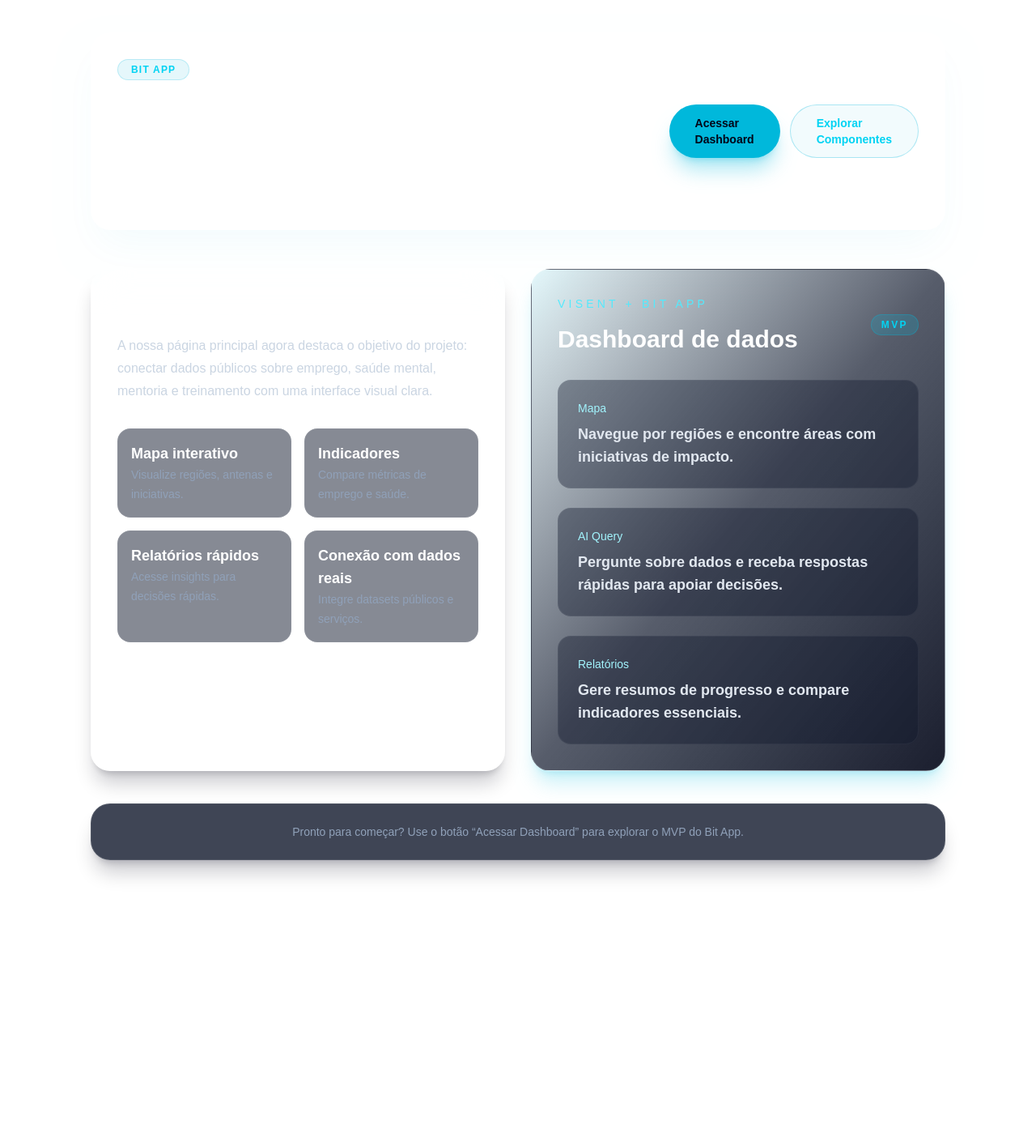
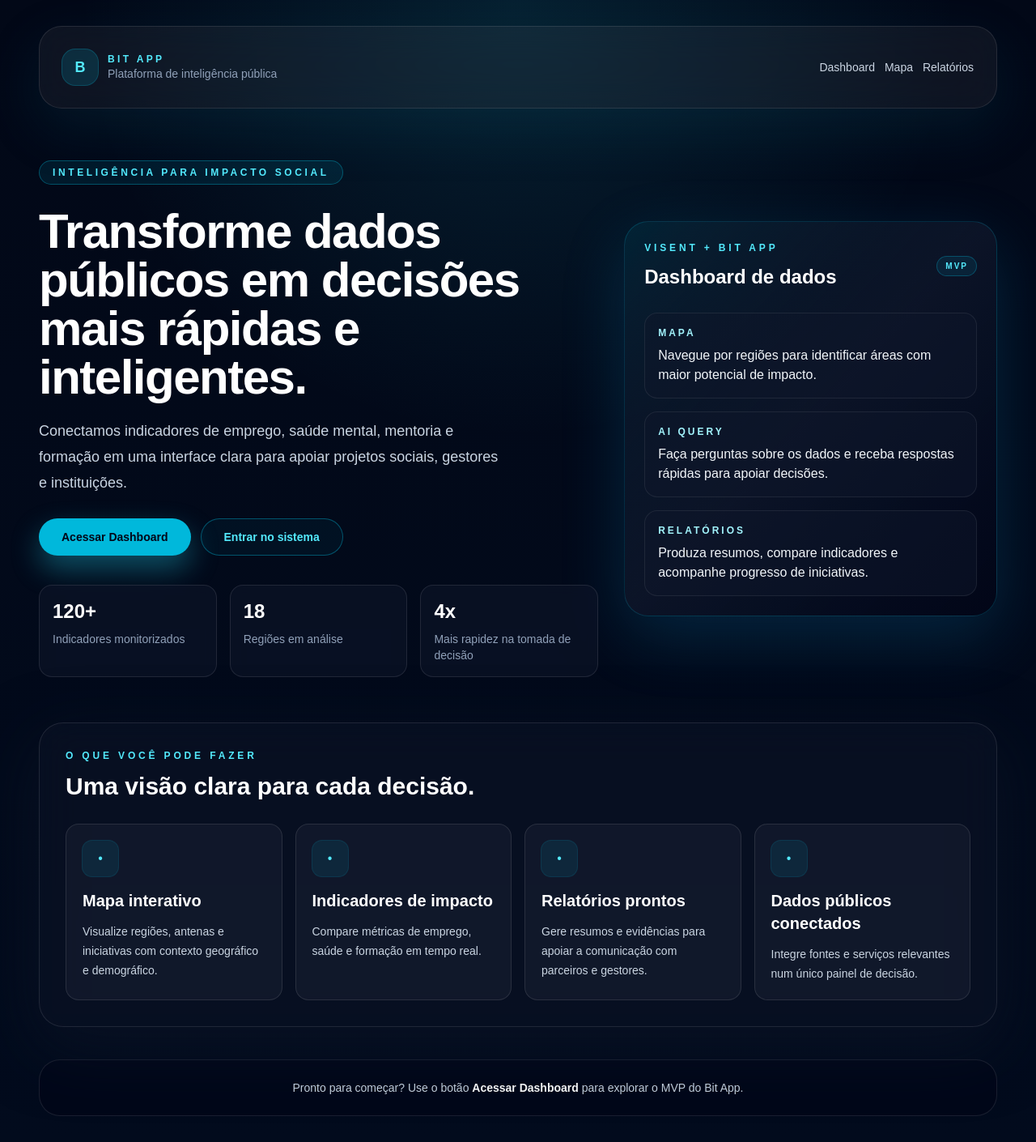
Before and after one commit to Paulino-46/Plataforma-Inteligencia-Publica, a Next.js app in the folder frontend/: page /home in a window 1280 px wide. Shown: the whole page at 81% size. Before the commit the page ends 1102 px from the top, so only its background shows below. Built offline with nearby package versions, Linux system fonts and the light colour scheme.

Commit message:
HomePage Update

```diff
--- a/frontend/app/home/page.tsx
+++ b/frontend/app/home/page.tsx
@@ -1,87 +1,151 @@
 import Link from "next/link";
+
+const stats = [
+  { value: "120+", label: "Indicadores monitorizados" },
+  { value: "18", label: "Regiões em análise" },
+  { value: "4x", label: "Mais rapidez na tomada de decisão" },
+];
+
+const capabilities = [
+  {
+    title: "Mapa interativo",
+    description: "Visualize regiões, antenas e iniciativas com contexto geográfico e demográfico.",
+  },
+  {
+    title: "Indicadores de impacto",
+    description: "Compare métricas de emprego, saúde e formação em tempo real.",
+  },
+  {
+    title: "Relatórios prontos",
+    description: "Gere resumos e evidências para apoiar a comunicação com parceiros e gestores.",
+  },
+  {
+    title: "Dados públicos conectados",
+    description: "Integre fontes e serviços relevantes num único painel de decisão.",
+  },
+];
 
 export default function Home() {
   return (
-    <div className="min-h-screen bg-[radial-gradient(ellipse_at_top,_var(--tw-gradient-stops))] from-slate-900 via-slate-950 to-black text-slate-100">
-      <main className="mx-auto flex min-h-screen max-w-6xl flex-col justify-between px-6 py-10 lg:px-12">
-        <header className="flex flex-col gap-6 rounded-3xl border border-white/10 bg-white/5 p-8 shadow-2xl shadow-cyan-500/5 backdrop-blur-2xl sm:flex-row sm:items-center sm:justify-between transition-all hover:border-white/20">
-          <div className="space-y-2">
-            <p className="inline-flex rounded-full bg-cyan-500/10 border border-cyan-500/20 px-4 py-1 text-xs font-bold uppercase tracking-widest text-cyan-400">
-              Bit App</p>
-            <h1 className="text-4xl font-bold tracking-tight text-white sm:text-5xl">
-              Visualize dados com mapas, indicadores e insights para projetos sociais.
+    <div className="min-h-screen bg-[radial-gradient(circle_at_top,_rgba(34,211,238,0.12),_transparent_35%),linear-gradient(180deg,_#020817_0%,_#020b1d_100%)] text-slate-100">
+      <main className="mx-auto flex min-h-screen max-w-7xl flex-col px-5 py-8 sm:px-8 lg:px-12">
+        <header className="flex flex-col gap-6 rounded-[28px] border border-white/10 bg-white/5 p-5 shadow-[0_24px_70px_rgba(14,116,144,0.15)] backdrop-blur-xl sm:flex-row sm:items-center sm:justify-between sm:p-7">
+          <div className="flex items-center gap-3">
+            <div className="flex h-11 w-11 items-center justify-center rounded-2xl bg-cyan-500/15 text-lg font-black text-cyan-300 ring-1 ring-cyan-400/30">
+              B
+            </div>
+            <div>
+              <p className="text-xs font-bold uppercase tracking-[0.28em] text-cyan-300">Bit App</p>
+              <p className="text-sm text-slate-400">Plataforma de inteligência pública</p>
+            </div>
+          </div>
+
+          <nav className="flex flex-wrap items-center gap-3 text-sm text-slate-300">
+            <Link href="/dashboard" className="transition hover:text-white">Dashboard</Link>
+            <Link href="/dashboard/map" className="transition hover:text-white">Mapa</Link>
+            <Link href="/dashboard/reports" className="transition hover:text-white">Relatórios</Link>
+          </nav>
+        </header>
+
+        <section className="mt-10 grid items-center gap-8 lg:grid-cols-[1.2fr_0.8fr] lg:pt-6">
+          <div className="space-y-7">
+            <span className="inline-flex rounded-full border border-cyan-400/30 bg-cyan-500/10 px-4 py-1.5 text-xs font-bold uppercase tracking-[0.3em] text-cyan-300">
+              Inteligência para impacto social
+            </span>
+
+            <div className="space-y-5">
+              <h1 className="max-w-2xl text-4xl font-black tracking-tight text-white sm:text-5xl lg:text-6xl">
+                Transforme dados públicos em decisões mais rápidas e inteligentes.
               </h1>
+              <p className="max-w-xl text-lg leading-8 text-slate-300">
+                Conectamos indicadores de emprego, saúde mental, mentoria e formação em uma interface clara para apoiar projetos sociais, gestores e instituições.
+              </p>
             </div>
+
             <div className="flex flex-col gap-3 sm:flex-row">
               <Link
                 href="/dashboard"
-              className="inline-flex items-center justify-center rounded-full bg-cyan-500 px-8 py-3 text-sm font-bold text-slate-950 transition-all hover:bg-cyan-400 hover:scale-105 active:scale-95 shadow-xl shadow-cyan-500/30"
+                className="inline-flex items-center justify-center rounded-full bg-cyan-500 px-7 py-3 text-sm font-bold text-slate-950 shadow-[0_16px_35px_rgba(34,211,238,0.35)] transition hover:-translate-y-0.5 hover:bg-cyan-400"
               >
                 Acessar Dashboard
               </Link>
               <Link
-              href="/components"
-              className="inline-flex items-center justify-center rounded-full border border-cyan-500/30 bg-cyan-500/5 px-8 py-3 text-sm font-bold text-cyan-400 transition-all hover:bg-cyan-500/10 hover:border-cyan-400 hover:scale-105 active:scale-95"
+                href="/"
+                className="inline-flex items-center justify-center rounded-full border border-cyan-500/40 bg-cyan-500/5 px-7 py-3 text-sm font-bold text-cyan-300 transition hover:border-cyan-400 hover:bg-cyan-500/10"
               >
-              Explorar Componentes
+                Entrar no sistema
               </Link>
             </div>
-        </header>
 
-        <section className="mt-12 grid gap-8 lg:grid-cols-2">
-          <div className="group rounded-3xl border border-white/10 bg-white/5 p-8 shadow-xl shadow-slate-950/20 backdrop-blur-xl transition-all hover:border-white/20">
-            <h2 className="text-2xl font-semibold text-white">O que você pode fazer aqui</h2>
-            <p className="mt-4 max-w-xl text-slate-300 leading-7">
-              A nossa página principal agora destaca o objetivo do projeto: conectar dados públicos sobre emprego, saúde mental, mentoria e treinamento com uma interface visual clara.
-            </p>
-            <ul className="mt-8 grid gap-4 text-slate-200 sm:grid-cols-2">
-              <li className="rounded-2xl bg-slate-900/50 border border-white/5 p-4 transition-all group-hover:bg-slate-900/80 group-hover:border-white/10">
-                <strong className="block text-lg font-semibold text-white">Mapa interativo</strong>
-                <span className="text-sm text-slate-400">Visualize regiões, antenas e iniciativas.</span>
-              </li>
-              <li className="rounded-2xl bg-slate-900/50 border border-white/5 p-4 transition-all group-hover:bg-slate-900/80 group-hover:border-white/10">
-                <strong className="block text-lg font-semibold text-white">Indicadores</strong>
-                <span className="text-sm text-slate-400">Compare métricas de emprego e saúde.</span>
-              </li>
-              <li className="rounded-2xl bg-slate-900/50 border border-white/5 p-4 transition-all group-hover:bg-slate-900/80 group-hover:border-white/10">
-                <strong className="block text-lg font-semibold text-white">Relatórios rápidos</strong>
-                <span className="text-sm text-slate-400">Acesse insights para decisões rápidas.</span>
-              </li>
-              <li className="rounded-2xl bg-slate-900/50 border border-white/5 p-4 transition-all group-hover:bg-slate-900/80 group-hover:border-white/10">
-                <strong className="block text-lg font-semibold text-white">Conexão com dados reais</strong>
-                <span className="text-sm text-slate-400">Integre datasets públicos e serviços.</span>
-              </li>
-            </ul>
+            <div className="grid gap-4 pt-2 sm:grid-cols-3">
+              {stats.map((stat) => (
+                <div key={stat.label} className="rounded-2xl border border-white/10 bg-slate-900/55 p-4 backdrop-blur-sm">
+                  <div className="text-2xl font-black text-white">{stat.value}</div>
+                  <p className="mt-2 text-sm text-slate-400">{stat.label}</p>
+                </div>
+              ))}
+            </div>
           </div>
 
-          <div className="group rounded-3xl border border-white/10 bg-gradient-to-br from-cyan-500/10 via-slate-900/70 to-slate-950/90 p-8 shadow-xl shadow-cyan-500/20 backdrop-blur-xl transition-all hover:border-cyan-500/30">
+          <div className="rounded-[30px] border border-cyan-500/20 bg-gradient-to-br from-cyan-500/10 via-slate-900/80 to-slate-950 p-6 shadow-[0_25px_80px_rgba(14,165,233,0.18)]">
             <div className="flex items-center justify-between">
               <div>
-                <p className="text-sm uppercase tracking-[0.3em] text-cyan-300">Visent + Bit App</p>
-                <h2 className="mt-4 text-3xl font-semibold text-white">Dashboard de dados</h2>
+                <p className="text-xs font-bold uppercase tracking-[0.32em] text-cyan-300">Visent + Bit App</p>
+                <h2 className="mt-3 text-2xl font-semibold text-white">Dashboard de dados</h2>
               </div>
-              <span className="rounded-full bg-cyan-500/20 border border-cyan-500/30 px-3 py-1 text-xs font-bold uppercase tracking-[0.2em] text-cyan-400">
-                MVP</span>
+              <span className="rounded-full border border-cyan-500/30 bg-cyan-500/10 px-2.5 py-1 text-[10px] font-bold uppercase tracking-[0.2em] text-cyan-300">
+                MVP
+              </span>
             </div>
-            <div className="mt-8 space-y-6 text-slate-200">
-              <div className="rounded-2xl bg-slate-900/40 border border-white/5 p-6 transition-all group-hover:bg-slate-900/60 group-hover:border-cyan-500/20">
-                <p className="text-sm text-cyan-200">Mapa</p>
-                <p className="mt-2 text-lg font-semibold">Navegue por regiões e encontre áreas com iniciativas de impacto.</p>
+
+            <div className="mt-7 space-y-4">
+              <div className="rounded-2xl border border-white/8 bg-slate-900/50 p-4">
+                <p className="text-xs font-semibold uppercase tracking-[0.25em] text-cyan-200">Mapa</p>
+                <p className="mt-2 text-base font-medium text-slate-100">
+                  Navegue por regiões para identificar áreas com maior potencial de impacto.
+                </p>
               </div>
-              <div className="rounded-2xl bg-slate-900/40 border border-white/5 p-6 transition-all group-hover:bg-slate-900/60 group-hover:border-cyan-500/20">
-                <p className="text-sm text-cyan-200">AI Query</p>
-                <p className="mt-2 text-lg font-semibold">Pergunte sobre dados e receba respostas rápidas para apoiar decisões.</p>
+
+              <div className="rounded-2xl border border-white/8 bg-slate-900/50 p-4">
+                <p className="text-xs font-semibold uppercase tracking-[0.25em] text-cyan-200">AI Query</p>
+                <p className="mt-2 text-base font-medium text-slate-100">
+                  Faça perguntas sobre os dados e receba respostas rápidas para apoiar decisões.
+                </p>
               </div>
-              <div className="rounded-2xl bg-slate-900/40 border border-white/5 p-6 transition-all group-hover:bg-slate-900/60 group-hover:border-cyan-500/20">
-                <p className="text-sm text-cyan-200">Relatórios</p>
-                <p className="mt-2 text-lg font-semibold">Gere resumos de progresso e compare indicadores essenciais.</p>
+
+              <div className="rounded-2xl border border-white/8 bg-slate-900/50 p-4">
+                <p className="text-xs font-semibold uppercase tracking-[0.25em] text-cyan-200">Relatórios</p>
+                <p className="mt-2 text-base font-medium text-slate-100">
+                  Produza resumos, compare indicadores e acompanhe progresso de iniciativas.
+                </p>
               </div>
             </div>
           </div>
         </section>
 
-        <footer className="mt-10 rounded-3xl border border-white/10 bg-slate-900/80 p-6 text-center text-sm text-slate-400 shadow-xl shadow-slate-950/20">
-          <p>Pronto para começar? Use o botão “Acessar Dashboard” para explorar o MVP do Bit App.</p>
+        <section className="mt-14 rounded-[30px] border border-white/10 bg-slate-900/40 p-6 shadow-[0_24px_80px_rgba(15,23,42,0.55)] backdrop-blur-xl sm:p-8">
+          <div className="mb-7 max-w-2xl">
+            <p className="text-xs font-bold uppercase tracking-[0.32em] text-cyan-300">O que você pode fazer</p>
+            <h2 className="mt-3 text-3xl font-bold text-white">Uma visão clara para cada decisão.</h2>
+          </div>
+
+          <div className="grid gap-4 md:grid-cols-2 xl:grid-cols-4">
+            {capabilities.map((item) => (
+              <article key={item.title} className="rounded-2xl border border-white/10 bg-white/4 p-5 transition hover:border-cyan-500/30 hover:bg-white/6">
+                <div className="mb-4 flex h-11 w-11 items-center justify-center rounded-xl bg-cyan-500/10 text-cyan-300 ring-1 ring-cyan-500/20">
+                  •
+                </div>
+                <h3 className="text-xl font-semibold text-white">{item.title}</h3>
+                <p className="mt-3 text-sm leading-6 text-slate-300">{item.description}</p>
+              </article>
+            ))}
+          </div>
+        </section>
+
+        <footer className="mt-10 rounded-[26px] border border-white/10 bg-slate-950/60 p-6 text-center text-sm text-slate-300">
+          <p>
+            Pronto para começar? Use o botão <span className="font-semibold text-white">Acessar Dashboard</span> para explorar o MVP do Bit App.
+          </p>
         </footer>
       </main>
     </div>
```
Lines whose indentation alone changed are shown as unchanged.
